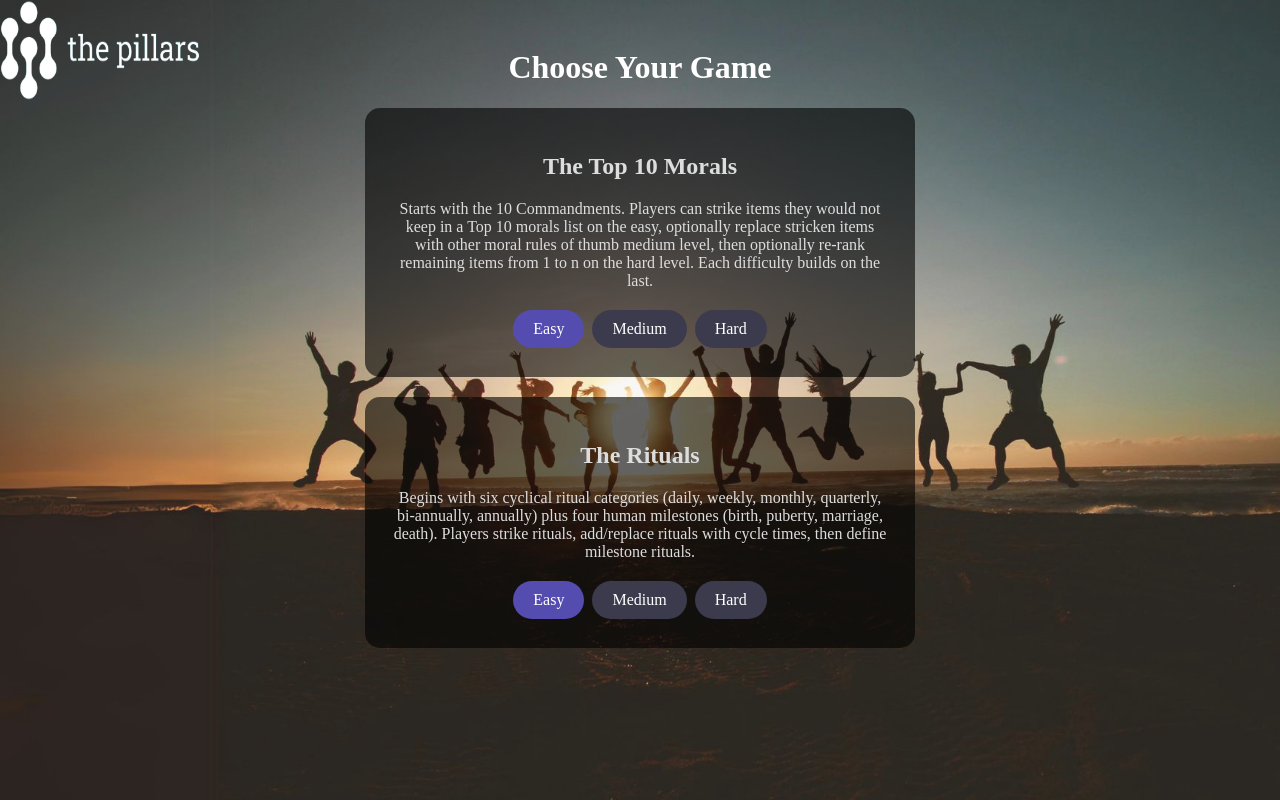
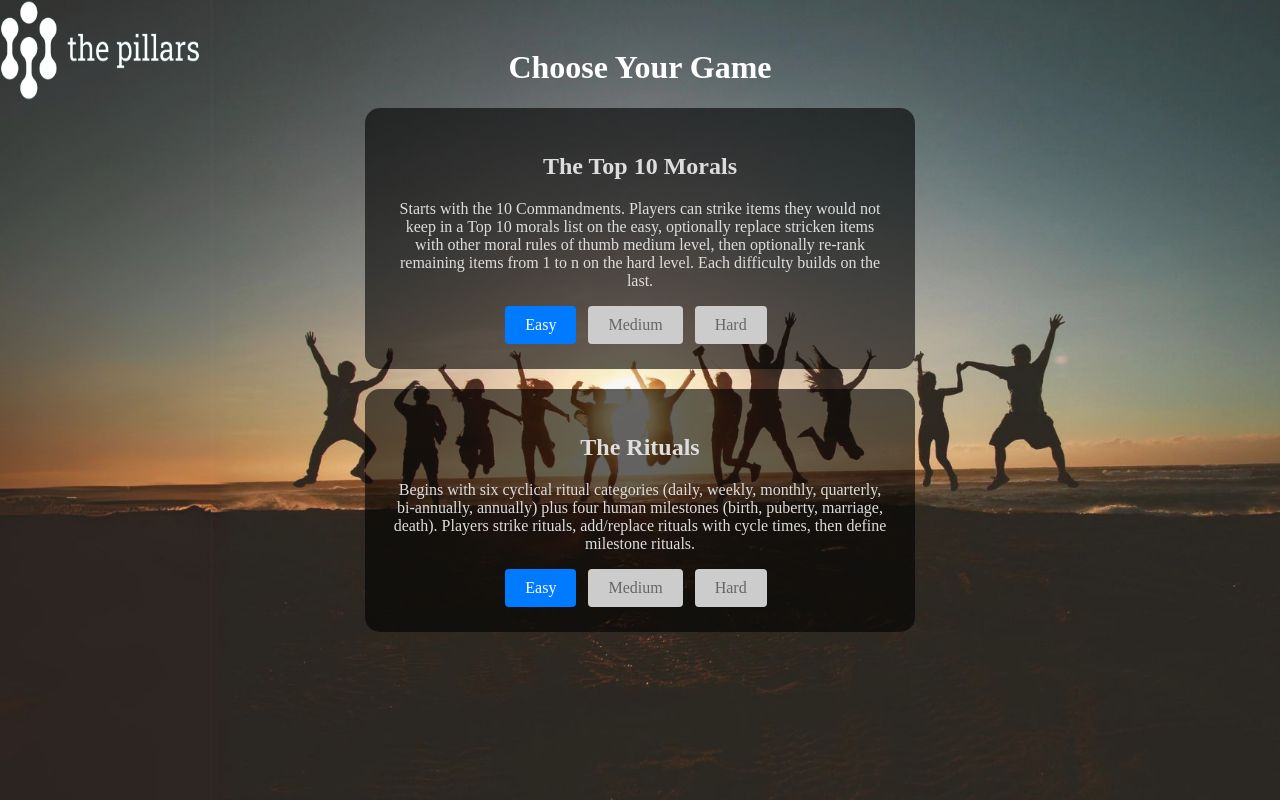
Before and after one commit to pratyush400/pillars, a PHP site: page /guest.html in a window 1280 px wide. Run offline with PHP 8.4, Linux system fonts and the light colour scheme.

Commit message:
changed color

```diff
--- a/guest_style.css
+++ b/guest_style.css
@@ -32,33 +32,31 @@ body::before {
     top: 0;
     left: 0;
 }
-.register{
-    background-color: #544caf;
-    border: none;
+.register {
+    display: inline-block;
+    padding: 10px 20px;
+    background-color: #007BFF;
     color: white;
+    border-radius: 4px;
+    text-decoration: none;
+    margin-right: 8px;
+    cursor: pointer;
+}
+
+.register:hover {
+    background-color: #0056b3;
+}
+
+.register2 {
+    display: inline-block;
     padding: 10px 20px;
-    text-align: center;
+    background-color: #ccc;
+    color: #666;
+    border-radius: 4px;
     text-decoration: none;
-    display: inline-block;
-    font-size: 16px;
-    margin: 4px 2px;
-    cursor: pointer;
-    border-radius: 25px;
-
-}
-.register2 {
-    background-color: #3c3b4e;
-    border: none;
-    color: white;
-    padding: 10px 20px;
-    text-align: center;
-    text-decoration: none;
-    display: inline-block;
-    font-size: 16px;
-    margin: 4px 2px;
-    cursor: pointer;
-    border-radius: 25px;
-
+    margin-right: 8px;
+    cursor: not-allowed;
+    pointer-events: none;
 }
 .guest{
     background-color: #b324e7;
```
